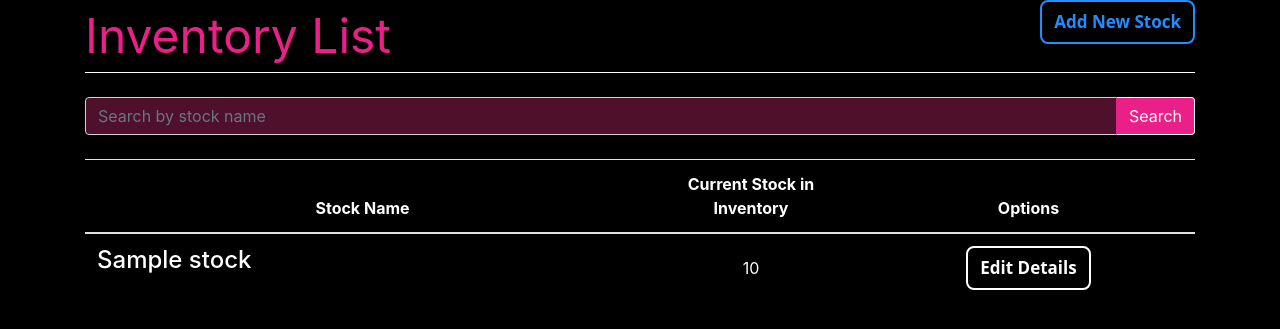
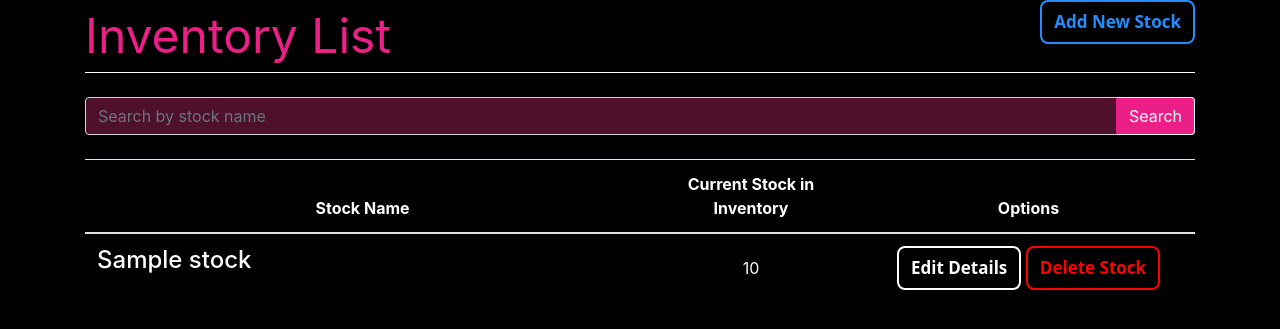
Before and after one commit to akashroshan135/inventory-management, a Django app: page /inventory/ in a window 1280 px wide. Shown: the top 329 px of the page. Run offline with Django 3.2, Linux system fonts and the light colour scheme; tables that the repository leaves empty hold one stand-in row (values such as "Sample post"); some libraries are stand-ins or nearby versions.

Commit message:
update delete stock system

```diff
--- a/homepage/views.py
+++ b/homepage/views.py
@@ -9,7 +9,7 @@ class HomeView(View):
     def get(self, request):
         labels = []
         data = []
-        stockqueryset = Stock.objects.order_by('-quantity')
+        stockqueryset = Stock.objects.filter(is_deleted=False).order_by('-quantity')
         for item in stockqueryset:
             labels.append(item.name)
             data.append(item.quantity)
--- a/inventory/models.py
+++ b/inventory/models.py
@@ -1,11 +1,10 @@
 from django.db import models
 
-#contains the details of the stock FIXME: fix fields
 class Stock(models.Model):
     id = models.AutoField(primary_key=True)
     name = models.CharField(max_length=30, unique=True)
-    description = models.CharField(max_length=255)
     quantity = models.IntegerField(default=1)
+    is_deleted = models.BooleanField(default=False)
 
     def __str__(self):
 	    return self.name
--- a/inventory/templates/inventory.html
+++ b/inventory/templates/inventory.html
@@ -47,7 +47,7 @@
                     <td class="align-middle">{{ stock.quantity }}</td>
                     <td class="align-middle">
                         <a href="{% url 'edit-stock' stock.pk %}" class="btn ghost-button">Edit Details</a>
-                        {# <a href="{% url 'delete-stock' stock.pk %}" class="btn ghost-red"> Delete Stock </a> #}
+                        <a href="{% url 'delete-stock' stock.pk %}" class="btn ghost-red"> Delete Stock </a>
                     </td>
                 </tr>
             {% endfor %}
--- a/inventory/views.py
+++ b/inventory/views.py
@@ -1,8 +1,8 @@
-from django.shortcuts import render
+from django.shortcuts import render, redirect, get_object_or_404
 from django.views.generic import (
+    View,
     CreateView,
-    UpdateView,
-    DeleteView
+    UpdateView
 )
 from django.contrib.messages.views import SuccessMessageMixin
 from django.contrib import messages
@@ -14,6 +14,7 @@ from .filters import StockFilter
 
 class StockListView(FilterView):
     filterset_class = StockFilter
+    queryset = Stock.objects.filter(is_deleted=False)
     template_name = 'inventory.html'
     paginate_by = 10
 
@@ -47,12 +48,17 @@ class StockUpdateView(SuccessMessageMixin, UpdateView):
         return context
 
 
-class StockDeleteView(DeleteView):                                                      # deleteview class to delete stock
-    model = Stock                                                                       # setting 'Stock' model as model
+class StockDeleteView(View):                                                            # view class to delete stock
     template_name = "delete_stock.html"                                                 # 'delete_stock.html' used as the template
-    success_url = '/inventory'                                                          # redirects to 'inventory' page in the url after submitting the form
     success_message = "Stock has been deleted successfully"                             # displays message when form is submitted
 
-    def delete(self, request, *args, **kwargs):                                         #used to show success message after object is deleted
-        messages.success(self.request, self.success_message)
-        return super(StockDeleteView, self).delete(request, *args, **kwargs)
+    def get(self, request, pk):
+        stock = get_object_or_404(Stock, pk=pk)
+        return render(request, self.template_name, {'object' : stock})
+
+    def post(self, request, pk):
+        stock = get_object_or_404(Stock, pk=pk)
+        stock.is_deleted = True
+        stock.save()
+        messages.success(request, self.success_message)
+        return redirect('inventory')
--- a/transactions/forms.py
+++ b/transactions/forms.py
@@ -9,6 +9,7 @@ from .models import (
     SaleItem,
     SaleBillDetails
 )
+from inventory.models import Stock
 
 
 # form used to select a supplier
@@ -24,6 +25,7 @@ class SelectSupplierForm(forms.ModelForm):
 class PurchaseItemForm(forms.ModelForm):
     def __init__(self, *args, **kwargs):
         super().__init__(*args, **kwargs)
+        self.fields['stock'].queryset = Stock.objects.filter(is_deleted=False)
         self.fields['stock'].widget.attrs.update({'class': 'textinput form-control setprice stock', 'required': 'true'})
         self.fields['quantity'].widget.attrs.update({'class': 'textinput form-control setprice quantity', 'min': '0', 'required': 'true'})
         self.fields['perprice'].widget.attrs.update({'class': 'textinput form-control setprice price', 'min': '0', 'required': 'true'})
@@ -68,6 +70,7 @@ class SaleForm(forms.ModelForm):
 class SaleItemForm(forms.ModelForm):
     def __init__(self, *args, **kwargs):
         super().__init__(*args, **kwargs)
+        self.fields['stock'].queryset = Stock.objects.filter(is_deleted=False)
         self.fields['stock'].widget.attrs.update({'class': 'textinput form-control setprice stock', 'required': 'true'})
         self.fields['quantity'].widget.attrs.update({'class': 'textinput form-control setprice quantity', 'min': '0', 'required': 'true'})
         self.fields['perprice'].widget.attrs.update({'class': 'textinput form-control setprice price', 'min': '0', 'required': 'true'})
```
Also changed, not shown: inventory/forms.py (+1 -8 lines), transactions/views.py (+6 -4 lines).
